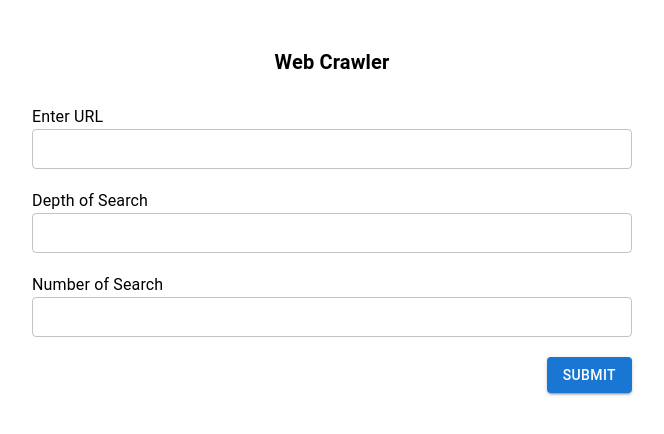
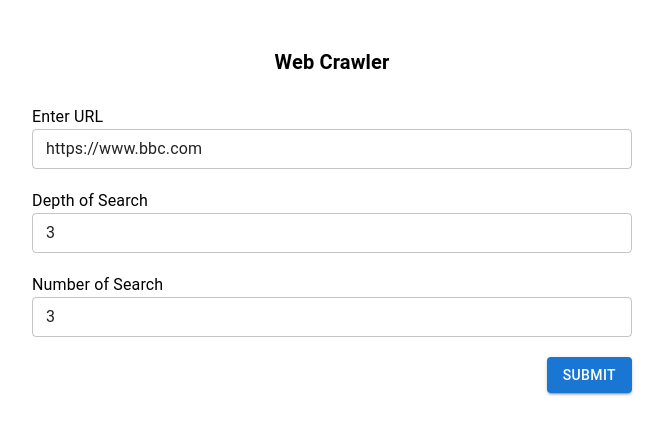
Before and after one commit to Tiinzzy/react-projects, a React (Create React App) app in the folder web-crawler/: page / in a window 1280 px wide. Shown: the top 434 px of the page, without its empty margins (308-972 px from the left). Built offline with nearby package versions, Linux system fonts and the light colour scheme; the HTML template or start-up script is replaced by a standard one.

Commit message:
encoded url to send to backend

```diff
--- a/web-crawler/src/components/frontend/EnterDetails.js
+++ b/web-crawler/src/components/frontend/EnterDetails.js
@@ -4,6 +4,8 @@ import Box from '@mui/material/Box';
 import Typography from '@mui/material/Typography';
 import TextField from '@mui/material/TextField';
 import Button from "@mui/material/Button";
+
+import { Base64 } from 'js-base64';
 
 import BackEndConnection from './BackEndConnection';
 const backend = BackEndConnection.INSTANCE();
@@ -13,7 +15,9 @@ class EnterDetails extends React.Component {
     constructor(props) {
         super(props);
         this.state = {
-
+            url: 'https://www.bbc.com',
+            depth: 3,
+            searchNum: 3
         }
     }
 
@@ -30,20 +34,25 @@ class EnterDetails extends React.Component {
     }
 
     sendDataToBackend() {
-        backend.get_crawling_result(this.state.url, this.state.depth, this.state.searchNum);
+        let url = Base64.encode(this.state.url);
+        // console.log(this.state.url, this.state.depth, this.state.searchNum);
+
+        backend.trigger_crawling(url, this.state.depth, this.state.searchNum, (data) => {
+            console.log(data);
+        });
     }
 
     render() {
         return (
             <Box style={{ display: 'flex', flexDirection: 'column', alignItems: 'left', justifyContent: 'left', width: 600, marginTop: 30 }}>
                 <Typography>Enter URL</Typography>
-                <TextField size="small" variant="outlined" style={{ marginBottom: 20 }} onChange={(e) => this.setUrl(e)} />
+                <TextField size="small" variant="outlined" value={this.state.url} style={{ marginBottom: 20 }} onChange={(e) => this.setUrl(e)} />
 
                 <Typography>Depth of Search</Typography>
-                <TextField size="small" variant="outlined" style={{ marginBottom: 20 }} onChange={(e) => this.setDepth(e)} />
+                <TextField size="small" variant="outlined" value={this.state.depth} style={{ marginBottom: 20 }} onChange={(e) => this.setDepth(e)} />
 
                 <Typography>Number of Search</Typography>
-                <TextField size="small" variant="outlined" style={{ marginBottom: 20 }} onChange={(e) => this.setSearch(e)} />
+                <TextField size="small" variant="outlined" value={this.state.searchNum} style={{ marginBottom: 20 }} onChange={(e) => this.setSearch(e)} />
 
                 <Box style={{ display: 'flex', justifyContent: 'right' }}>
                     <Button variant="contained" onClick={() => this.sendDataToBackend()}>Submit</Button>
```
